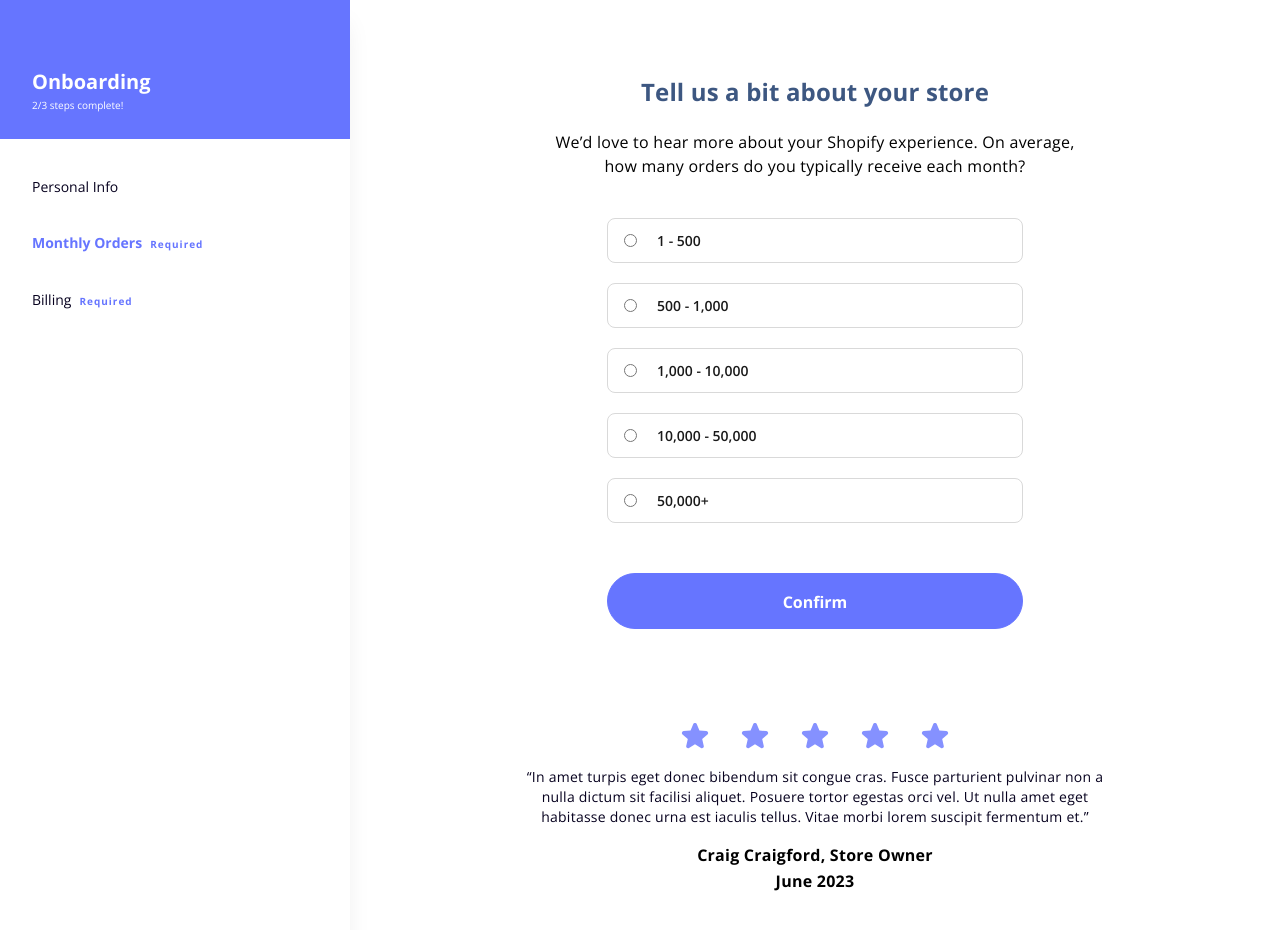
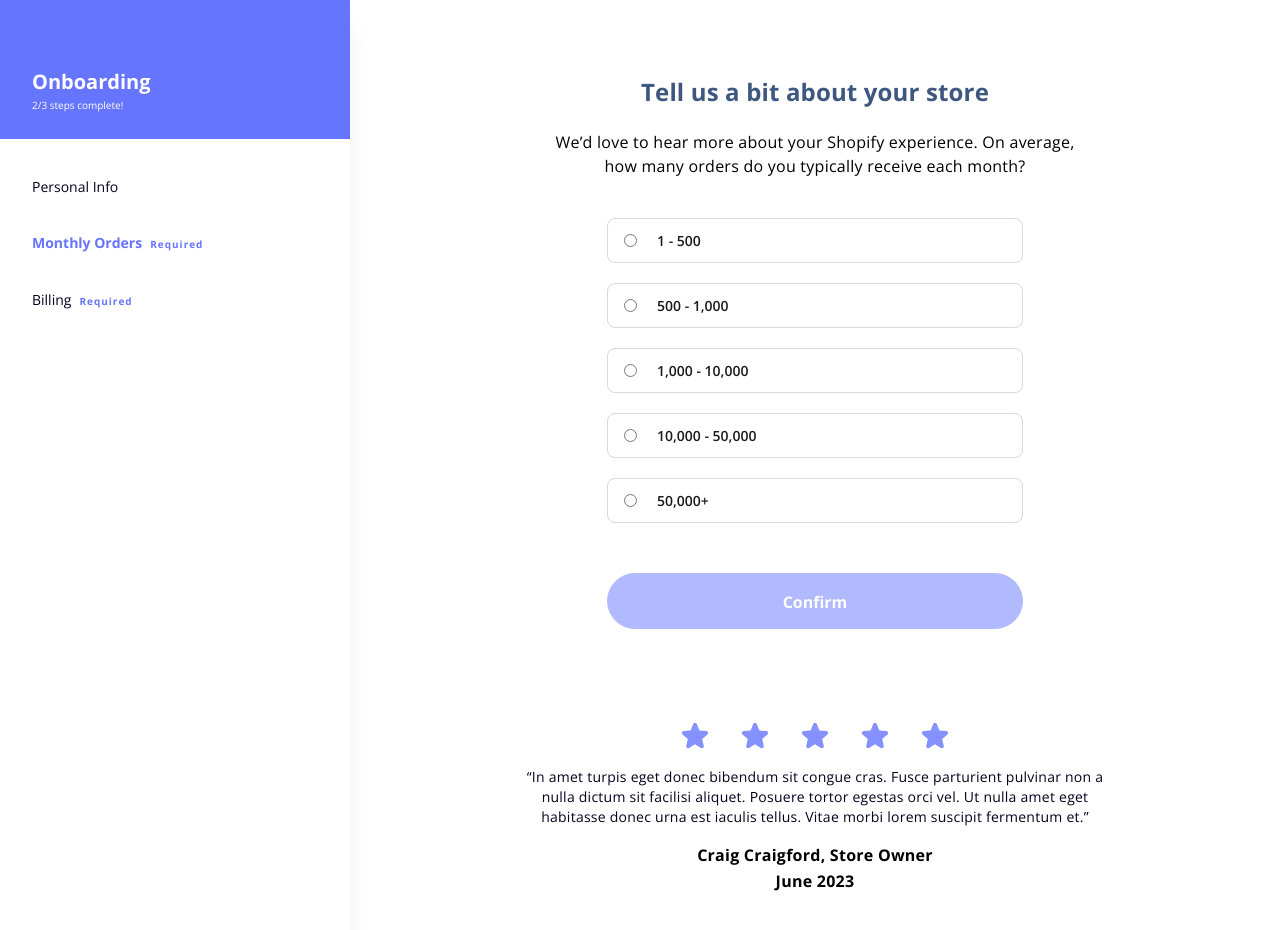
Before and after one commit to larrycustodio/shipinsure-onboarding-demo, a Next.js app: page /onboarding/store-profile in a window 1280 px wide. Shown: the top 930 px of the page. Built offline with nearby package versions, Linux system fonts and the light colour scheme.

Commit message:
feat: add form validation for orders page

```diff
--- a/app/onboarding/store-profile/page.tsx
+++ b/app/onboarding/store-profile/page.tsx
@@ -4,13 +4,29 @@ import Button from "@/components/button";
 import Heading from "@/components/heading";
 import { RadioGroup, RadioInput } from "@/components/Radio";
 import { ChangeEvent, useState } from "react";
+import { useFormik } from "formik";
+import * as Yup from "yup";
+import { useRouter } from "next/navigation";
+
+type Inputs = {
+  "orders-count": string;
+};
 
 export default function StoreProfile() {
-  const [selectedOption, setSelectedOption] = useState<string>();
+  const router = useRouter();
 
-  const changeOption = (e: ChangeEvent<HTMLInputElement>) => {
-    setSelectedOption(e.target.value);
-  };
+  const { values, isValid, handleChange, handleSubmit } = useFormik<Inputs>({
+    initialValues: {
+      "orders-count": "",
+    },
+    validationSchema: Yup.object({
+      "orders-count": Yup.string().required("Select one of the options"),
+    }),
+    validateOnMount: true,
+    onSubmit: () => {
+      router.push("/onboarding/billing");
+    },
+  });
 
   return (
     <section>
@@ -18,7 +34,7 @@ export default function StoreProfile() {
         heading="Tell us a bit about your store"
         subheading="We’d love to hear more about your Shopify experience. On average, how many orders do you typically receive each month?"
       />
-      <div className="max-w-form-wrapper mx-auto">
+      <form onSubmit={handleSubmit} className="max-w-form-wrapper mx-auto">
         <RadioGroup id="orders-counts" label="Estimated Number of orders">
           {[
             {
@@ -48,20 +64,22 @@ export default function StoreProfile() {
             },
           ].map(({ id, value, label }) => (
             <RadioInput
-              name="ord ers-count"
+              name="orders-count"
               key={id}
               id={id}
               value={value}
-              checked={selectedOption === value}
+              checked={values["orders-count"] === value}
               label={label}
-              onChange={changeOption}
+              onChange={handleChange}
             />
           ))}
         </RadioGroup>
         <div className="mt-30 lg:mt-12.5">
-          <Button type="submit">Confirm</Button>
+          <Button type="submit" disabled={!isValid}>
+            Confirm
+          </Button>
         </div>
-      </div>
+      </form>
     </section>
   );
 }
```
